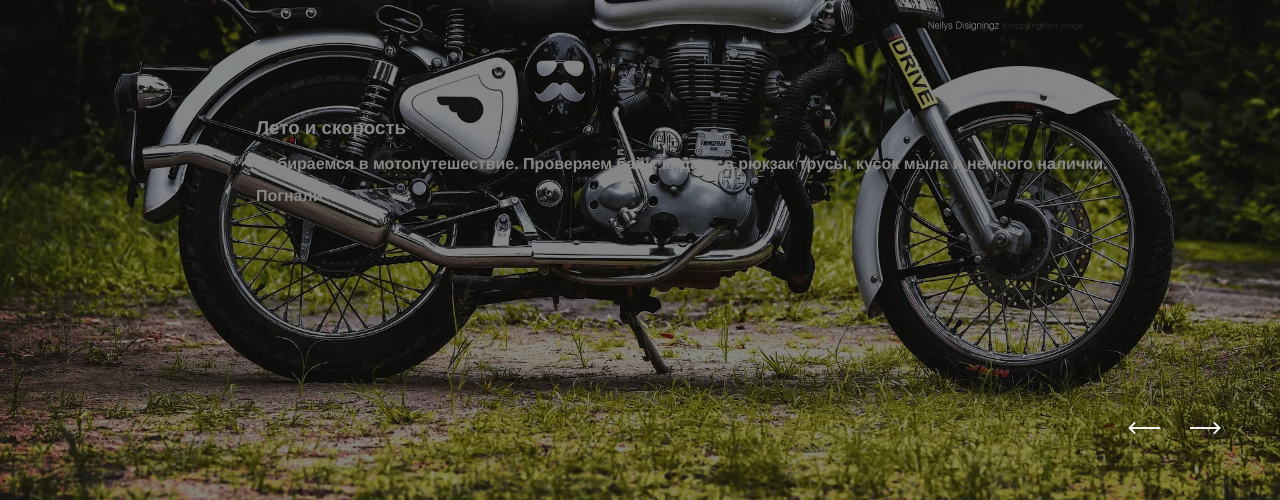
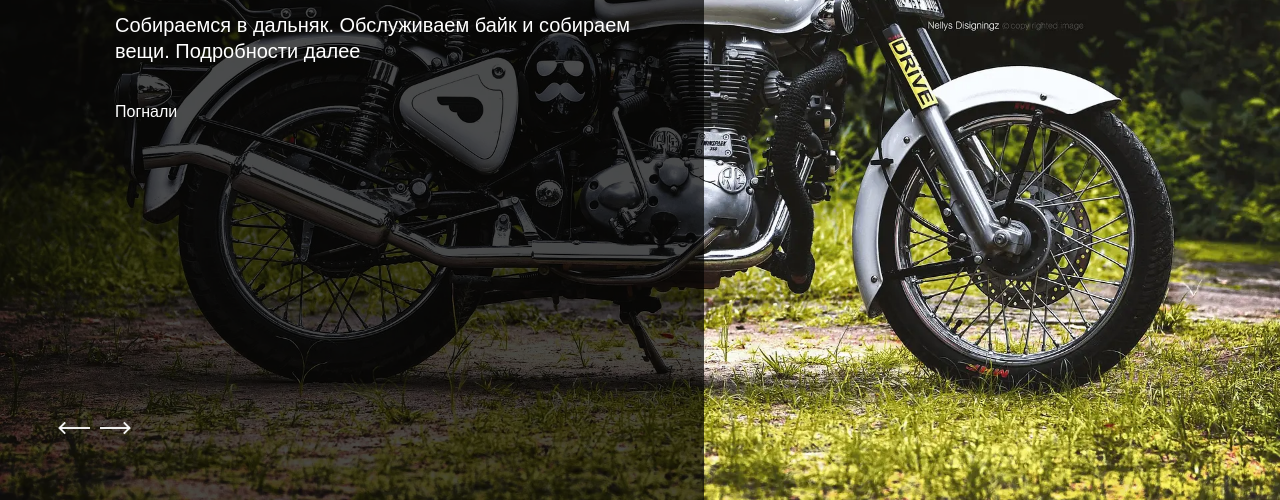
Before and after one commit to pow44feet/train, a website: page src/index.html in a window 1280 px wide. Shown: the part 300-800 px from the top of the page. Drawn offline with nearby package versions, Linux system fonts and the light colour scheme; files that its build step writes are made by us from their sources; a web font is replaced by a local one.

Commit message:
modify slide text and position, replaced pagination and next-prev buttons, modify slider opacity

```diff
--- a/src/index.html
+++ b/src/index.html
@@ -120,14 +120,14 @@
               <img
                 src="/images/header-slider/bullet-ride_1920.jpg" alt="">
             </picture>
-            <div class="hero-slider__text">
+            <div class="hero-slider__preview">
                 <h3 class="hero-slider__title">
                     Лето и скорость
                 </h3>
-                <p class="hero-slider__title">
-                    Собираемся в мотопутешествие. Проверяем байк, кидаем в рюкзак трусы, кусок мыла и немного налички.
+                <p class="hero-slider__text">
+                    Собираемся в дальняк. Обслуживаем байк и собираем вещи. Подробности далее
                 </p>
-                <a class="hero-slider__title button">
+                <a class="hero-slider__show-more button">
                     Погнали
                 </a>
             </div>
--- a/src/scss/_fonts.scss
+++ b/src/scss/_fonts.scss
@@ -1,7 +1,7 @@
-@include font-face("Forum-Regular", "Forum-Regular", 400);
 @include font-face("Fregat_regular", "Fregat_regular", 400);
-@include font-face("Fregat_bold", "Fregat_bold", 400);
-@include font-face("LaicaA-Bold", "LaicaA-Bold", 400);
 @include font-face("OldStandardTT-Bold", "OldStandardTT-Bold", 400);
 @include font-face("OldStandardTT-Italic", "OldStandardTT-Italic", 400);
 @include font-face("OldStandardTT-Regular", "OldStandardTT-Regular", 400);
+@include font-face("Fregat_bold", "Fregat_bold", 400);
+@include font-face("Forum-Regular", "Forum-Regular", 400);
+@include font-face("LaicaA-Bold", "LaicaA-Bold", 400);
--- a/src/scss/blocks/_hero-slider.scss
+++ b/src/scss/blocks/_hero-slider.scss
@@ -5,17 +5,6 @@
   left: 0;
   width: 100%;
   height: 100vh;
-
-  &::after {
-    position: absolute;
-    content: '';
-    z-index: 1;
-    top: 0;
-    left: 0;
-    width: 100%;
-    height: 100vh;
-    background-color: rgba($black-color, 0.47);
-  }
 }
 
 .hero-slider__slide {
@@ -26,30 +15,54 @@
     object-fit: cover;
     object-position: center;
   }
+
+  &::after {
+    position: absolute;
+    content: '';
+    z-index: 1;
+    top: 90px;
+    left: 0;
+    width: 55%;
+    height: 100vh;
+    background-color: rgba($black-color, 0.7);
+  }
+}
+
+.hero-slider__preview {
+  position: absolute;
+  z-index: 3;
+  top: 30%;
+  left: calc(50% - 250px);
+  transform: translateX(-50%);
+  max-width: 550px;
+}
+
+.hero-slider__title {
+  margin: 0;
+  margin-bottom: 30px;
+  font-family: 'Fregat__bold', Helvetica, Arial, sans-serif;
+  font-weight: 700;
+  font-size: 42px;
+  color: $white-color;
 }
 
 .hero-slider__text {
-  position: absolute;
-  z-index: 3;
-  top: 50%;
-  left: 20%;
-}
-
-.hero-slider__title {
-  font-family: 'Fregat__bold', Helvetica, Arial, sans-serif;
-  font-weight: 700;
-  color: #fff;
+  margin: 0;
+  margin-bottom: 40px;
+  font-size: 20px;
+  line-height: 130%;
+  color: $white-color;
 }
 
 .hero-slider .hero-slider__pagination {
   position: absolute;
   top: 50%;
   bottom: auto;
-  right: 0;
-  left: auto;
+  right: auto;
+  left: 0;
   width: auto;
   padding: 0 10px;
-  padding-right: 30px;
+  padding-left: 30px;
   margin: 5px 0;
 }
 
@@ -96,7 +109,7 @@
 }
 
 .hero-slider__prev {
-  right: 100px;
+  left: 50px;
   margin-right: 20px;
 
   &::before,
@@ -139,7 +152,7 @@
 }
 
 .hero-slider__next {
-  right: 50px;
+  left: 100px;
 
   &::before,
   &::after {
```
